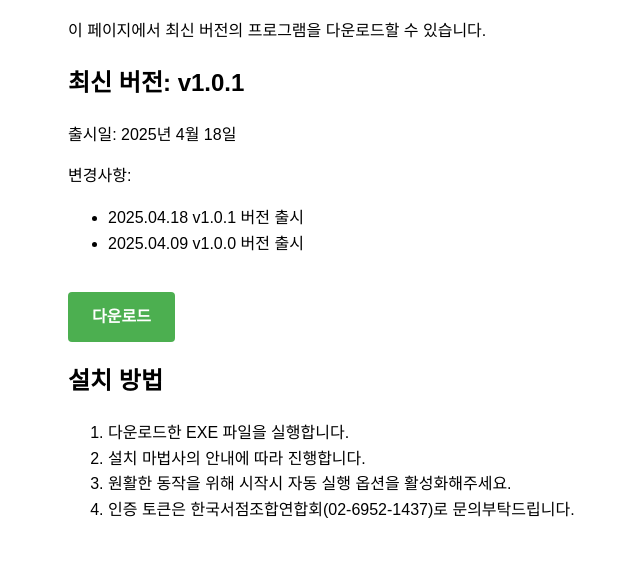
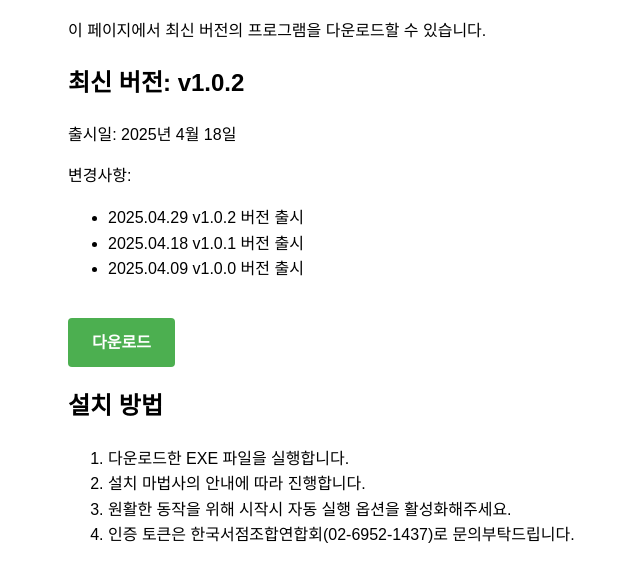
Before and after one commit to kfoba/BookTownDDNS-downloads, a plain HTML site: page index.html in a window 1280 px wide. Shown: the part 96-678 px from the top of the page, without its empty margins (172-812 px from the left). Drawn offline with Linux system fonts and the light colour scheme.

Commit message:
Update index.html - V1.0.2

```diff
--- a/index.html
+++ b/index.html
@@ -31,10 +31,11 @@
     <h1>프로그램 다운로드</h1>
     <p>이 페이지에서 최신 버전의 프로그램을 다운로드할 수 있습니다.</p>
 
-    <h2>최신 버전: v1.0.1</h2>
+    <h2>최신 버전: v1.0.2</h2>
     <p>출시일: 2025년 4월 18일</p>
     <p>변경사항:</p>
     <ul>
+        <li>2025.04.29 v1.0.2 버전 출시</li>
         <li>2025.04.18 v1.0.1 버전 출시</li>
         <li>2025.04.09 v1.0.0 버전 출시</li>
     </ul>
```
